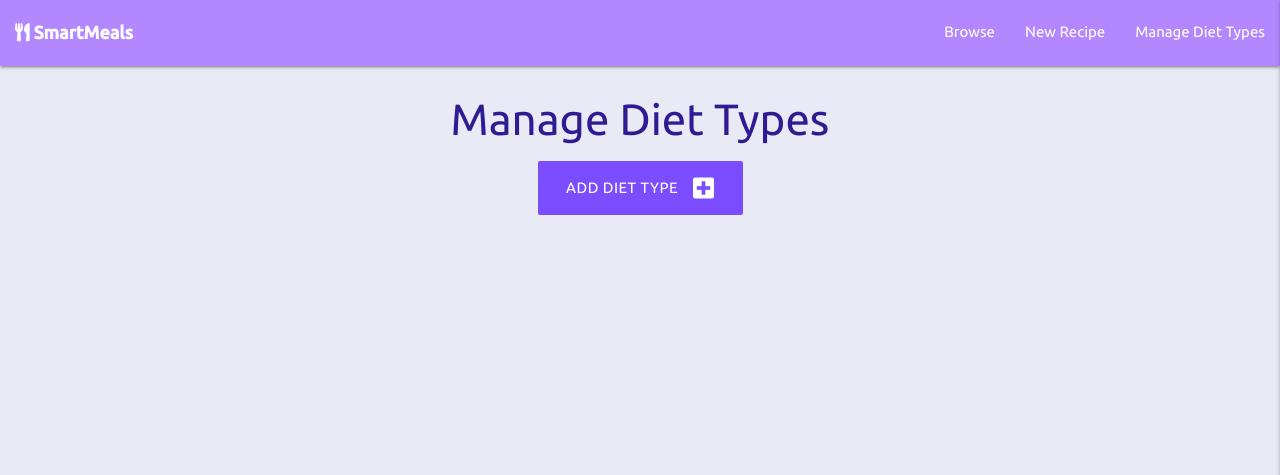
After one commit to Code-Institute-Submissions/recipe-app-3, a Flask app: page /get_diet_types in a window 1280 px wide. The commit adds this page. Shown: the top 475 px of the page. Run offline with Flask 2, Linux system fonts and the light colour scheme; data that the repository does not hold is empty; some libraries are stand-ins or nearby versions.

Commit message:
Added Manage Diet Types functionality(full CRUD functionality for diet types)

```diff
--- a/app.py
+++ b/app.py
@@ -107,6 +107,55 @@ def delete_recipe(recipe_id):
 def file(filename):
     return mongo.send_file(filename)
 
+
+#Route to get diet_types
+
+@app.route('/get_diet_types')
+def get_diet_types():
+    diet_types = list(mongo.db.diet_types.find().sort("diet_name", 1))
+    return render_template('diet_types.html', diet_types=diet_types)
+
+
+#Route to add diet types
+
+@app.route('/add_diet_type', methods=["GET", "POST"])
+def add_diet_type():
+    if request.method == "POST":
+        diet_type = {
+            "diet_name": request.form.get("diet_name")
+        }
+        mongo.db.diet_types.insert_one(diet_type)
+        flash("New Diet Type Added")
+        return redirect(url_for("get_diet_types"))
+    return render_template('add_diet_type.html')
+
+
+#Route to delete diet type
+
+@app.route('/delete_diet_type/<diet_id>')
+def delete_diet_type(diet_id):
+    mongo.db.diet_types.remove({"_id": ObjectId(diet_id)})
+    flash("Diet Successfully Deleted")
+    return redirect(url_for('get_diet_types'))
+
+
+#Route to edit diet type
+
+@app.route('/edit_diet_type/<diet_id>', methods=["GET", "POST"])
+def edit_diet_type(diet_id):
+    if request.method == "POST":
+        submit = {
+            "diet_name": request.form.get("diet_name")
+        }
+        mongo.db.diet_types.update({"_id": ObjectId(diet_id)}, submit)
+        flash("Diet Successfully Updated")
+        return redirect(url_for("get_diet_types"))
+
+    diet_type = mongo.db.diet_types.find_one({"_id": ObjectId(diet_id)})
+    return render_template('edit_diet_type.html', diet_type=diet_type)
+
+
+
 if __name__ == "__main__":
     app.run(host=os.environ.get("IP"),
             port=int(os.environ.get("PORT")),
--- a/static/css/style.css
+++ b/static/css/style.css
@@ -128,6 +128,11 @@ a:active {
     font-weight: bold;
 }
 
+
+#diet-type-title {
+    font-weight: 400;
+}
+
 /***************************************************************************Media Queries*/
 
 @media only screen and (min-width: 993px) {
--- a/templates/base.html
+++ b/templates/base.html
@@ -21,10 +21,10 @@
 				<a href="{{ url_for('get_recipes') }}" class="large-text"><i class="fas fa-utensils"></i> SmartMeals</a>
 				<a href="#" data-target="mobile-demo" class="sidenav-trigger right"><i class="fas fa-bars"></i></a>
 				<ul class="right hide-on-med-and-down">
-					<li><a href="{{ url_for('get_recipes') }}">Home</a></li>
+					<li><a href="{{ url_for('get_recipes') }}">Browse</a></li>
 
                         <li><a href="{{ url_for('add_recipe') }}">New Recipe</a></li>
-                        <li><a href="#">Manage Categories</a></li>
+                        <li><a href="{{ url_for('get_diet_types') }}">Manage Diet Types</a></li>
 
 				</ul>
 			</div>
@@ -33,9 +33,9 @@
         <!--mobile sidenav-->
 		<ul class="sidenav" id="mobile-demo">
         <li><h4 class="center-align purple-text text-darken-4">SmartMeals</h4></li>
-			<li><a href="{{ url_for('get_recipes') }}">Home</a></li>
+			<li><a href="{{ url_for('get_recipes') }}">Browse</a></li>
                         <li><a href="{{ url_for('add_recipe') }}">New Recipe</a></li>
-                        <li><a href="#">Manage Categories</a></li>
+                        <li><a href="{{ url_for('get_diet_types') }}">Manage Diet Types</a></li>
 
 		</ul>
 	</header>
--- /dev/null
+++ b/templates/diet_types.html
@@ -0,0 +1,41 @@
+{% extends 'base.html' %}
+{% block content %}
+
+<h3 class="deep-purple-text text-darken-4 center-align">Manage Diet Types</h3>
+
+    <div class="row">
+        <div class="col s12 center-align">
+            <a href="{{ url_for('add_diet_type') }}" class="btn-large deep-purple accent-2 hvr-grow-shadow">
+            Add Diet Type<i class="fas fa-plus-square right"></i>
+            </a>
+        </div>
+    </div>
+  <div class="row">
+  {% for diet_type in diet_types %}
+    <div class="col s12 m3">
+      <div class="card white center-align">
+        <div class="card-content deep-purple-text text-darken-4 ">
+          <span class="card-title" id="diet-type-title">{{ diet_type.diet_name|capitalize }}</span>
+        </div>
+        <div class="card-action">
+          <a href="{{ url_for('edit_diet_type', diet_id=diet_type._id) }}" class="btn yellow darken-1"><i class="fas fa-edit"></i></a>
+          <a href="#confirmDeleteModal{{ diet_type._id }}" class="btn red modal-trigger"><i class="fas fa-trash-alt"></i></a>
+        </div>
+      </div>
+    </div>
+
+      <!--Confirm Delete Modal-->
+  <div id="confirmDeleteModal{{ diet_type._id }}" class="modal">
+    <div class="modal-content">
+      <h4 class="header deep-purple-text text-darken-4 center">Please Confirm</h4>
+      <p class="center-align">Are you sure you want to delete {{ diet_type.diet_name }} diet type?</p>
+      <div class="center-align">
+      <a href="{{ url_for('delete_diet_type', diet_id=diet_type._id) }}" class="waves-effect waves-light btn-small orange">Yes, I'm sure</a>
+      <a href="#!" class="modal-close waves-effect waves-light btn-small red accent-4">Cancel</a>
+      </div>
+    </div>
+  </div>
+    {% endfor %}
+  </div>
+
+{% endblock %}
--- a/templates/recipes.html
+++ b/templates/recipes.html
@@ -60,7 +60,7 @@
       <p class="center-align">Are you sure you want to delete {{ recipe.recipe_name }}?</p>
       <div class="center-align">
       <a href="{{ url_for('delete_recipe', recipe_id=recipe._id) }}" class="waves-effect waves-light btn-small orange">Yes, I'm sure</a>
-      <a class="modal-close waves-effect waves-light btn-small red accent-4">Cancel</a>
+      <a href="#!" class="modal-close waves-effect waves-light btn-small red accent-4">Cancel</a>
       </div>
     </div>
   </div>
```
Also changed, not shown: templates/add_diet_type.html (added, +35 -0 lines), templates/edit_diet_type.html (added, +39 -0 lines), templates/edit_recipe.html (+1 -25 lines).
